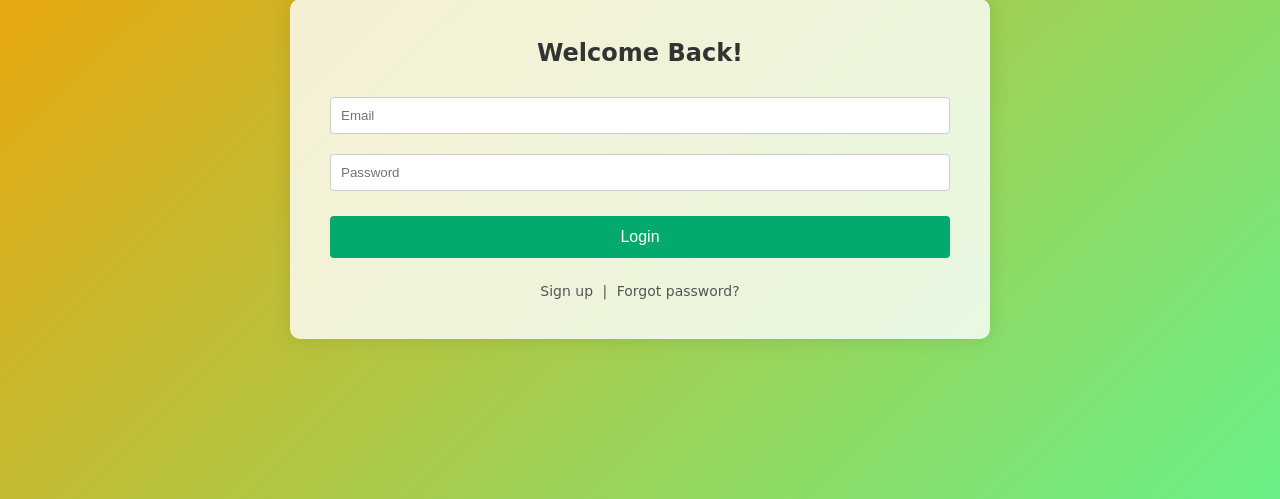
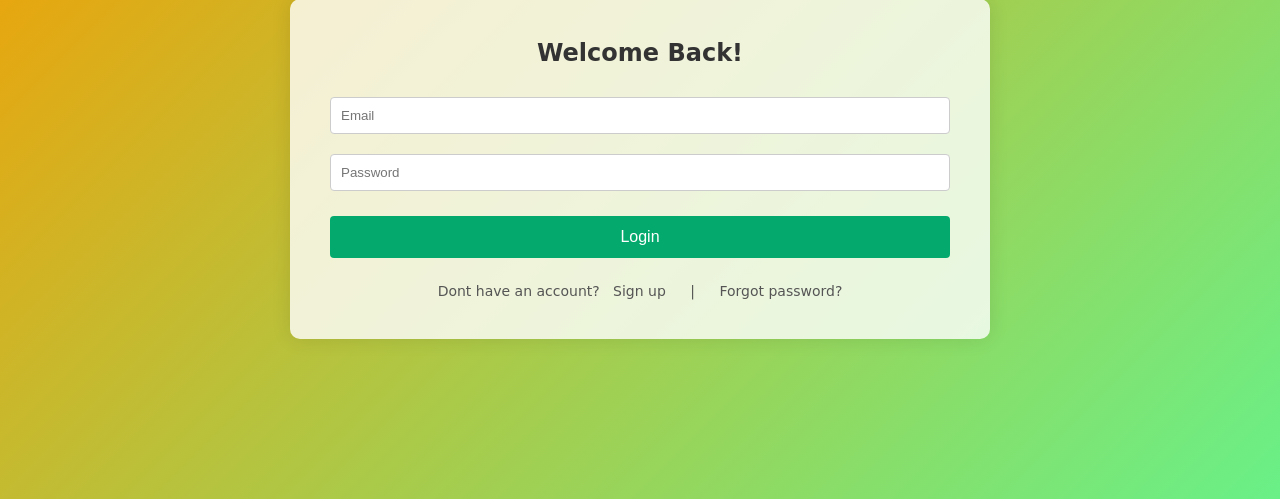
Before and after one commit to dhyan-s/habit-tracker-idp, a Flask app: page /login/ in a window 1280 px wide. Shown: the part 231-730 px from the top of the page. Run offline with Flask 3, Linux system fonts and the light colour scheme; some web fonts are replaced.

Commit message:
feat: add login link on signup page and update signup text on login page

```diff
--- a/website/static/styles/login.css
+++ b/website/static/styles/login.css
@@ -8,6 +8,10 @@ body {
   font-family: 'Calistoga', cursive;
   background-color: #f2f2f2;
   background: linear-gradient(135deg, #f79d00, #64f38c);
+}
+
+p {
+  display: inline;
 }
 
 .container {
@@ -67,5 +71,5 @@ body {
 }
 
 .divider {
-  margin: 0 5px;
+  margin: 0 20px;
 }
--- a/website/templates/login.html
+++ b/website/templates/login.html
@@ -20,7 +20,7 @@
       <button type="submit" class="login-btn">Login</button>
     </form>
     <div class="bottom-links">
-      <a href="{{url_for('sign_up.signup_page')}}" class="link">Sign up</a>
+      <p>Dont have an account?&nbsp;&nbsp; <a href="{{url_for('sign_up.signup_page')}}" class="link">Sign up</a></p>
       <span class="divider">|</span>
       <a href="{{url_for('forgot_pwd.fp_page')}}" class="link">Forgot password?</a>
     </div>
--- a/website/templates/sign_up.html
+++ b/website/templates/sign_up.html
@@ -26,6 +26,7 @@
         <a href="{{url_for('home.homepage')}}">
         <button type="submit" class="registerbtn">Register</button>
         </a>
+        <p style="margin-bottom: -5px;">Already have an account? <a href="{{url_for('login.loginpage')}}">Log in</a></p>
     </div>
 
 </body>
```
